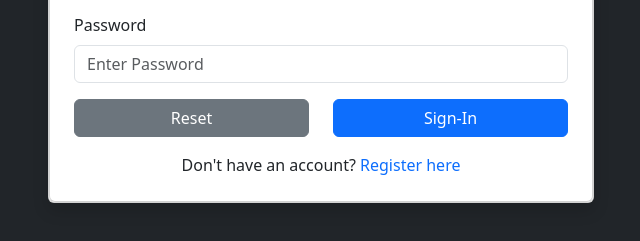
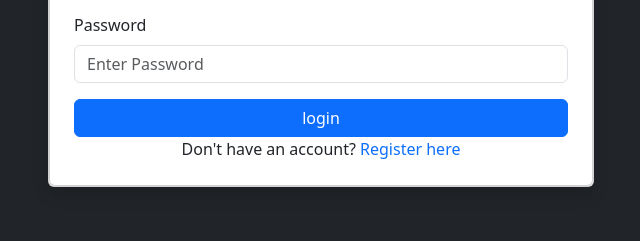
Before and after one commit to Ritee17/Frontend-Dev-2315510174, a plain HTML site: page Bootstrap/Login.html in a window 1280 px wide. Shown: the part 205-446 px from the top of the page, without its empty margins (319-959 px from the left). Drawn offline with nearby package versions, Linux system fonts and the light colour scheme.

Commit message:
Login page addes

```diff
--- a/Bootstrap/Login.html
+++ b/Bootstrap/Login.html
@@ -32,11 +32,8 @@
                                 <input type="password" class="form-control" id="password" placeholder="Enter Password"
                                     required>
                             </div>
-                            <div class="row mb-3">
-                                <div class="col-6"><button type="reset" class="btn btn-secondary w-100">Reset</button>
-                                </div>
-                                <div class="col-6"><button type="submit" class="btn btn-primary w-100">Sign-In</button>
-                                </div>
+                            <div class="d-grid">
+                                <button type="submit" class="btn btn-primary">login</button>
                             </div>
                             <p class="text-center mb-0">Don't have an account? <a href="signup.html"
                                     class="text-decoration-none">Register here</a></p>
```
